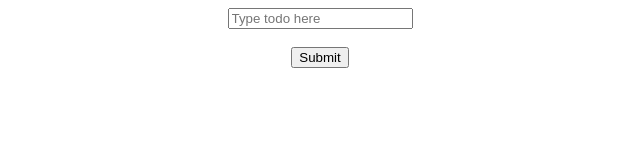
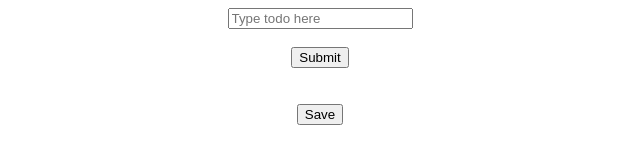
Before and after one commit to abhishekshahane/Todo-App, a plain HTML site: page index.html in a window 1280 px wide. Shown: the whole page, without its empty margins (320-960 px from the left). Drawn offline with Linux system fonts and the light colour scheme.

Commit message:
added save(), yet to work on

```diff
--- a/index.html
+++ b/index.html
@@ -2,11 +2,13 @@
     <script src="script.js"></script>
     <title>Todo</title>
 </head>
-<body>
+<body onload="init()">
     <input type="text" placeholder="Type todo here" style="display:block;margin:auto;" id="todo-type">
     <br>
     <input type="submit" style="display:block;margin:auto;" onclick="validate()">
     <br>
     <ol style="display:block;margin:auto;" id="list">
     </ol>
+    <br>
+    <button style="display:block;margin:auto;" onclick="save()">Save</button>
 </body>
```
